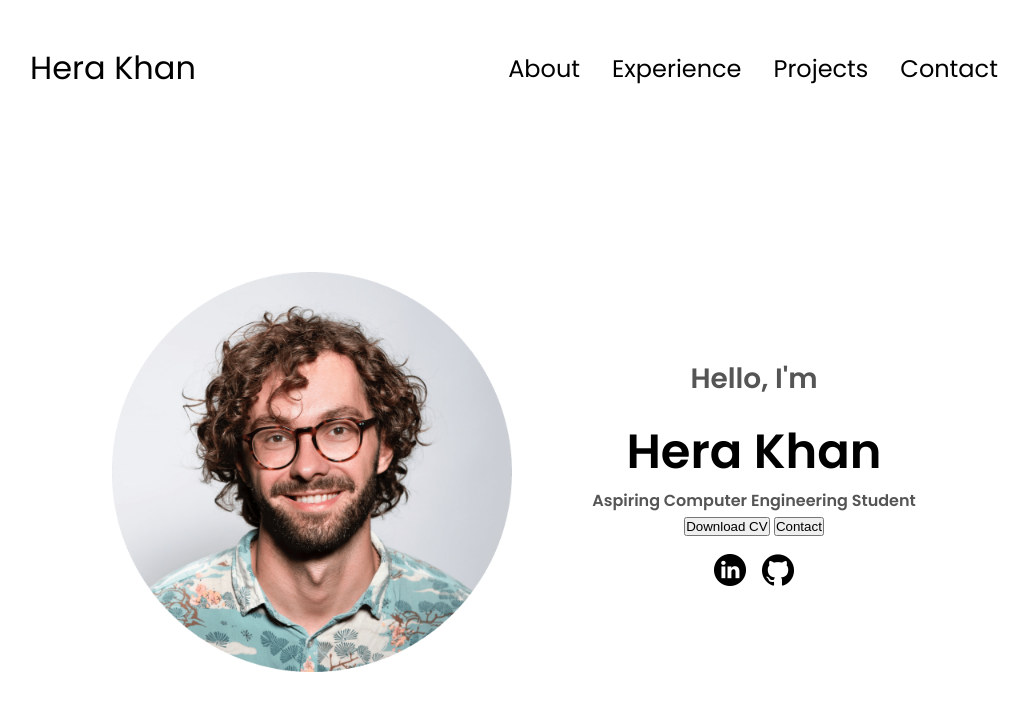
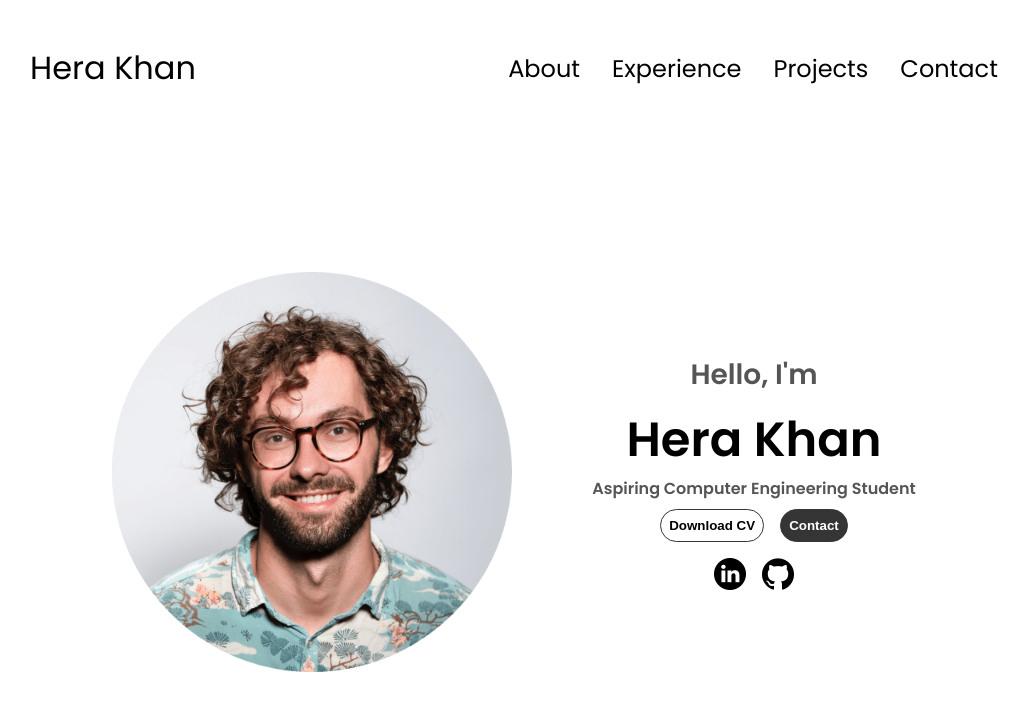
Before and after one commit to uri3lrex/portfolio-website, a plain HTML site: page index.html in a window 1280 px wide. Shown: the whole page, without its empty margins (126-1155 px from the left). Drawn offline with Linux system fonts and the light colour scheme.

Commit message:
aligning buttons and finishing the basic profile

```diff
--- a/index.html
+++ b/index.html
@@ -45,8 +45,8 @@
             <h1 class="title">Hera Khan</h1>
             <p class="section__text__p2">Aspiring Computer Engineering Student</p>
             <div class="btn-container">
-              <button class="btn-btn-color-2" onclick="window.open('./assets/resume-example.pdf')">Download CV</button>
-              <button class="btn-btn-color-1" onclick="location.href='./#contact'">Contact</button>
+              <button class="btn btn-color-2" onclick="window.open('./assets/resume-example.pdf')">Download CV</button>
+              <button class="btn btn-color-1" onclick="location.href='./#contact'">Contact</button>
             </div>
             <div class="socials-container">
               <img src="./assets/linkedin.png" alt="my linked in profile" class="icon" onclick="location.href='https://www.linkedin.com/in/herakhanworkplace'">
--- a/style.css
+++ b/style.css
@@ -194,7 +194,7 @@ section{
 .section__text__p1{
     text-align: center;
     font-size: 1.75rem;
-    margin-bottom: 1rem;
+    margin-bottom: 0.5rem;
 
 }
 
@@ -216,3 +216,48 @@ section{
     cursor: pointer;
     height: 2rem;
 }
+
+/**buttons*/
+
+.btn-container{
+    display: flex;
+    justify-content: center;
+    gap: 1rem;
+    margin-top: 0.5rem;
+}
+
+.btn {
+    font-weight: 600;
+    transition: all 300ms ease;
+    padding: 0.5rem;
+    border-radius: 1.75rem;
+}
+
+.btn-color-1,.btn-color-2 {
+    border:rgb(53,53,53) 0.1rem solid;
+}
+
+.btn-color-1:hover,.btn-color-2:hover {
+    cursor: pointer;
+}
+
+.btn-color-1,.btn-color-2:hover {
+   background: rgb(53,53,53);
+   color: white;
+}
+
+.btn-color-1:hover{
+    background: rgb(0,0,0);
+}
+
+.btn-color-2{
+    background: none;
+}
+
+.btn-color-2:hover{
+    border:rgb(255,255,255) 0.1rem solid;
+}
+
+.btn-container{
+    gap:1rem;
+}
```
